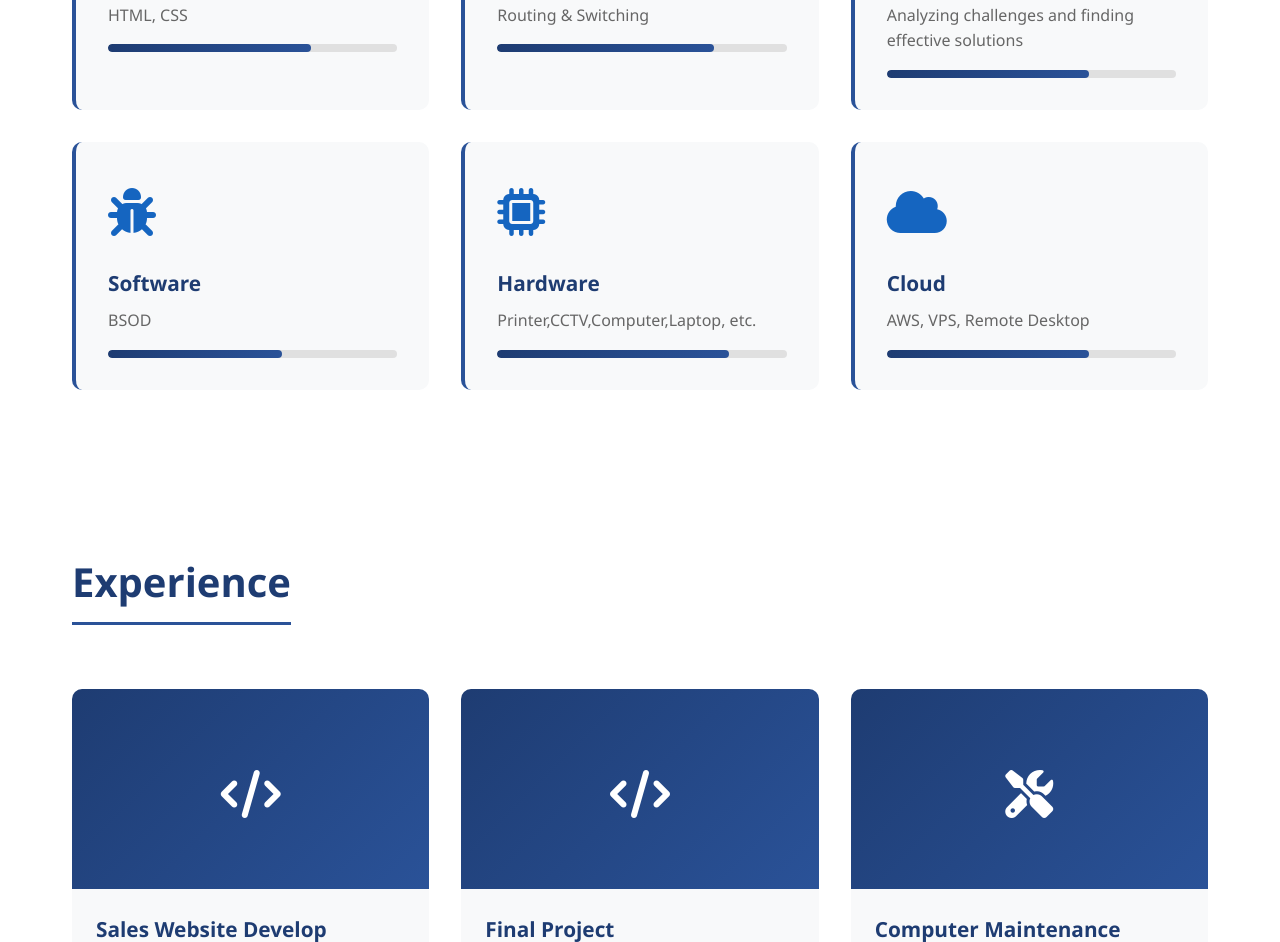
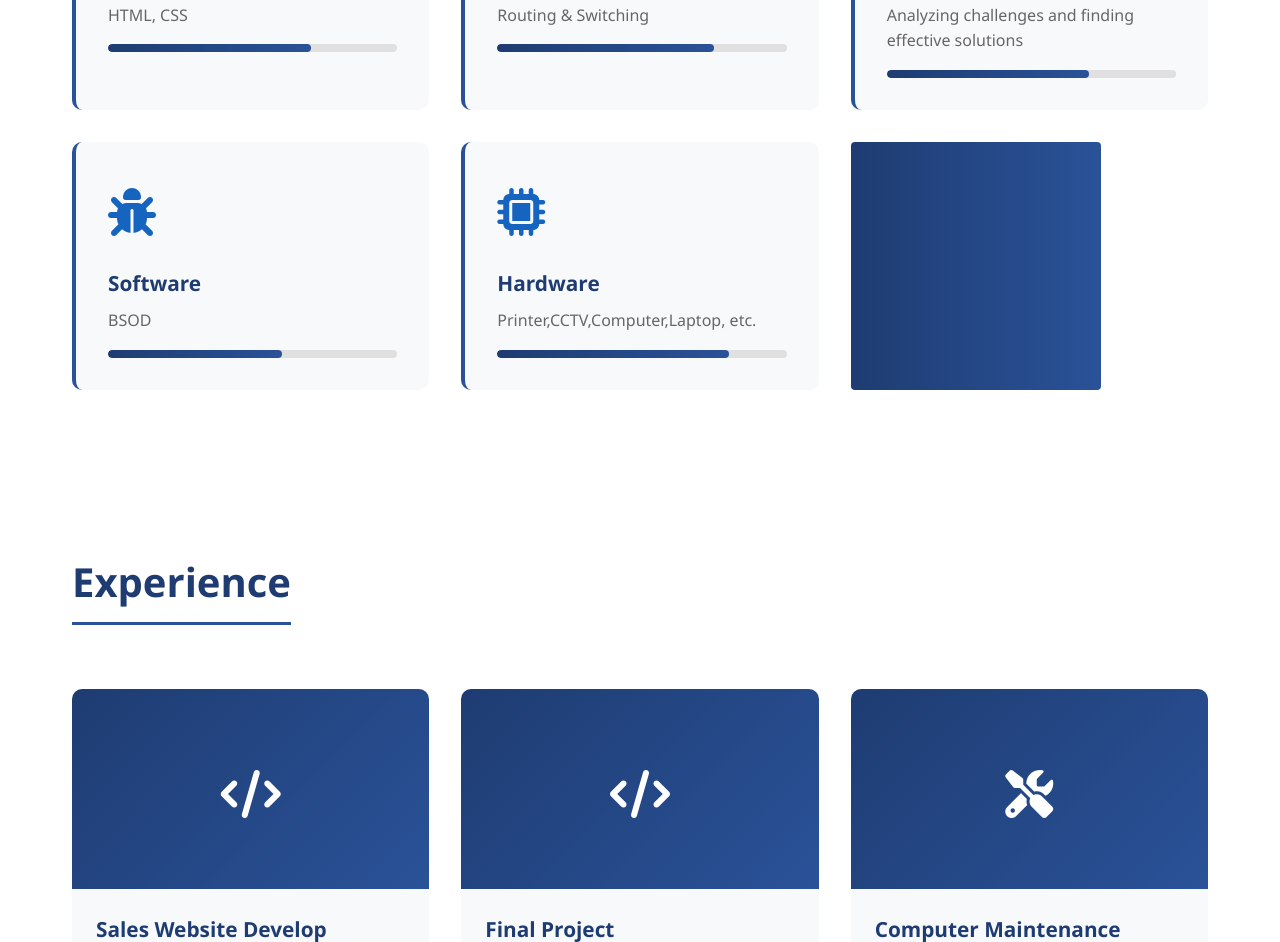
Before and after one commit to raflimhmd/raflimhmd.github.io, a plain HTML site: page index.html in a window 1280 px wide. Shown: the part 1224-2166 px from the top of the page. Drawn offline with Linux system fonts and the light colour scheme.

Commit message:
Update index.html

```diff
--- a/index.html
+++ b/index.html
@@ -99,11 +99,7 @@
                 </div>
             </div>
 
-            <div class="skill-card">
-                <div class="skill-icon"><i class="fa-solid fa-cloud" style="color:#1565c0;"></i></div>
-                <h3>Cloud</h3>
-                <p>AWS, VPS, Remote Desktop</p>
-                <div class="skill-bar">
+
                     <div class="skill-progress" style="width: 70%"></div>
                 </div>
 
```
